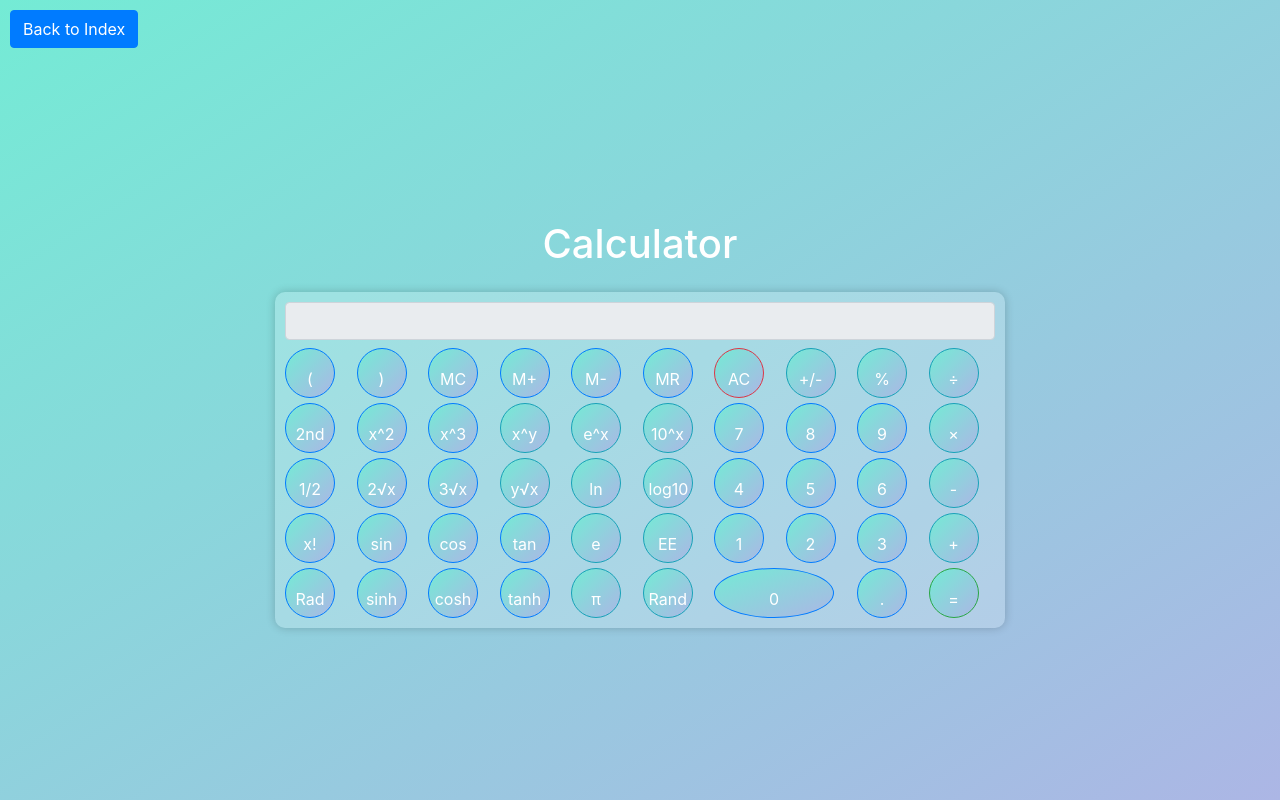
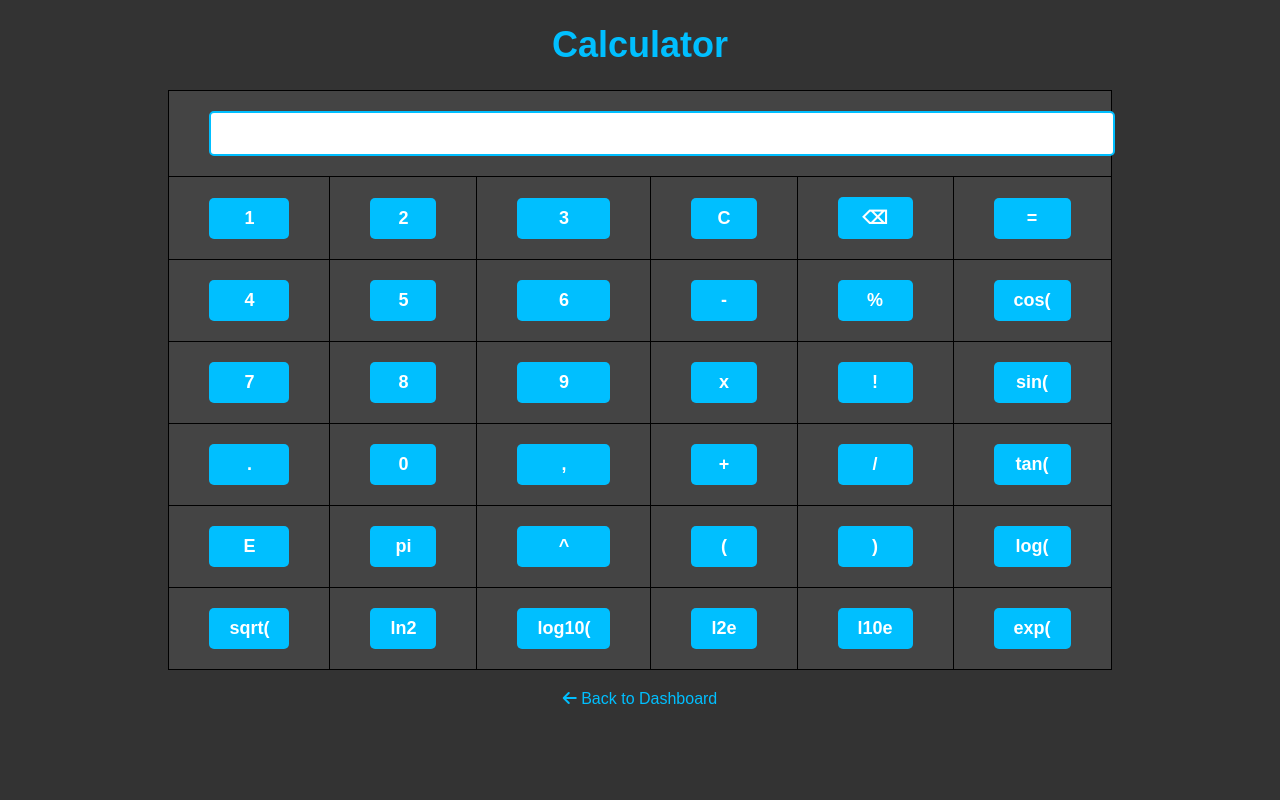
Before and after one commit to BrockAltug/Calculator, a Flask app: page /calculator in a window 1280 px wide. Run offline with Flask 3, Linux system fonts and the light colour scheme; some libraries are stand-ins or nearby versions.

Commit message:
fixed scientific calculator functions

```diff
--- a/templates/calculator.html
+++ b/templates/calculator.html
@@ -1,190 +1,188 @@
 <!DOCTYPE html>
-<html lang="en">
+<html>
 <head>
-    <meta charset="UTF-8">
-    <meta name="viewport" content="width=device-width, initial-scale=1.0">
     <title>Calculator</title>
-    <!-- Add Bootstrap CSS -->
-    <link rel="stylesheet" href="https://maxcdn.bootstrapcdn.com/bootstrap/4.5.2/css/bootstrap.min.css">
+    <link rel="stylesheet" href="https://cdnjs.cloudflare.com/ajax/libs/font-awesome/6.0.0-beta3/css/all.min.css">
     <style>
         body {
-            background: linear-gradient(to bottom right, #74ebd5, #ACB6E5);
-            display: flex;
-            justify-content: center;
-            align-items: center;
-            height: 100vh;
-            margin: 0;
+            background-color: #333;
+            color: #00bfff;
+            font-family: Arial, sans-serif;
+            text-align: center;
         }
 
-        .calculator-container {
-            background-color: rgba(255, 255, 255, 0.2);
-            padding: 10px;
-            border-radius: 10px;
-            box-shadow: 0px 0px 10px rgba(0, 0, 0, 0.2);
-            max-width: 760px; /* Adjust the max-width as needed */
-            width: 100%; /* Ensure container takes the full width */
-        }
-
-        .calculator-grid {
-            display: grid;
-            grid-template-columns: repeat(10, 1fr); /* 10 columns per row */
-            grid-gap: 5px;
-        }
-
-        .calculator-button {
-            font-size: 16px; /* Adjust button font size */
-            border-radius: 50%;
-            background: linear-gradient(to bottom right, #74ebd5, #ACB6E5);
-            color: white;
-            height: 50px; /* Adjust button height */
-            width: 50px; /* Adjust button width */
-            line-height: 50px;
-            text-align: center;
-            padding: 5px; /* Adjust padding */
-        }
-
-        /* Style for the back button */
-        .back-button {
-            position: absolute;
-            top: 10px;
-            left: 10px;
+        h1 {
+            color: #00bfff;
+            font-size: 36px; /* Adjusted font size */
         }
 
 
+        table {
+            margin: 0 auto;
+            border-collapse: collapse;
+            background-color: #444;
+        }
+
+        table, th, td {
+            border: 1px solid black;
+        }
+
+        th, td {
+            padding: 20px 40px;
+            font-size: 18px; /* Adjusted font size */
+        }
+
+        input[type="button"] {
+            width: 100%;
+            padding: 10px 20px;
+            background-color: #00bfff;
+            color: white;
+            font-size: 18px;
+            font-weight: bold;
+            border: none;
+            border-radius: 5px;
+            cursor: pointer;
+        }
+
+        input[type="text"] {
+            width: 100%;
+            padding: 10px 20px;
+            font-size: 18px;
+            font-weight: bold;
+            border: none;
+            border-radius: 5px;
+            border: 2px solid #00bfff;
+            text-align: left;
+        }
+
+        .display {
+            text-align: left;
+        }
+
+        a.back-button {
+            display: block;
+            text-align: center;
+            margin-top: 20px;
+            text-decoration: none;
+            color: #00bfff;
+        }
     </style>
+
+    <script src="https://cdnjs.cloudflare.com/ajax/libs/mathjs/10.6.4/math.js" integrity="sha512-BbVEDjbqdN3Eow8+empLMrJlxXRj5nEitiCAK5A1pUr66+jLVejo3PmjIaucRnjlB0P9R3rBUs3g5jXc8ti+fQ==" crossorigin="anonymous" referrerpolicy="no-referrer"></script>
 </head>
 <body>
-    <!-- Back Button -->
-    <a href="/" class="btn btn-primary back-button">Back to Index</a>
+    <h1>Calculator</h1>
+    <form>
+        <table>
+            <tr>
+                <td colspan="6">
+                    <input id="display" type="text">
+                </td>
+            </tr>
+            <tr>
+                <td><input type="button" value="1" onclick="display.value += '1'"></td>
+                <td><input type="button" value="2" onclick="display.value += '2'"></td>
+                <td><input type="button" value="3" onclick="display.value += '3'"></td>
+                <td><input type="button" value="C" onclick="display.value = ''"></td>
+                <td><input type="button" value="⌫" onclick="backspace()"></td>
+                <td><input type="button" value="=" onclick="calculate()"></td>
+            </tr>
+            <tr>
+                <td><input type="button" value="4" onclick="display.value += '4'"></td>
+                <td><input type="button" value="5" onclick="display.value += '5'"></td>
+                <td><input type="button" value="6" onclick="display.value += '6'"></td>
+                <td><input type="button" value="-" onclick="display.value += '-'"></td>
+                <td><input type="button" value="%" onclick="display.value += '%'"></td>
+                <td><input type="button" value="cos(" onclick="display.value += 'cos('"></td>
+            </tr>
+            <tr>
+                <td><input type="button" value="7" onclick="display.value += '7'"></td>
+                <td><input type="button" value="8" onclick="display.value += '8'"></td>
+                <td><input type="button" value="9" onclick="display.value += '9'"></td>
+                <td><input type="button" value="x" onclick="display.value += '*'"></td>
+                <td><input type="button" value="!" onclick="display.value += '!'"></td>
+                <td><input type="button" value="sin(" onclick="display.value += 'sin('"></td>
+            </tr>
+            <tr>
+                <td><input type="button" value="." onclick="display.value += '.'"></td>
+                <td><input type="button" value="0" onclick="display.value += '0'"></td>
+                <td><input type="button" value="," onclick="display.value += ','"></td>
+                <td><input type="button" value="+" onclick="display.value += '+'"></td>
+                <td><input type="button" value="/" onclick="display.value += '/'"></td>
+                <td><input type="button" value="tan(" onclick="display.value += 'tan('"></td>
+            </tr>
+            <tr>
+                <td><input type="button" value="E" onclick="e()"></td>
+                <td><input type="button" value="pi" onclick="pi()"></td>
+                <td><input type="button" value="^" onclick="power()"></td>
+                <td><input type="button" value="(" onclick="display.value += '('"></td>
+                <td><input type="button" value=")" onclick="display.value += ')'"></td>
+                <td><input type="button" value="log(" onclick="base10Log()"></td>
+            </tr>
+            <tr>
+                <td><input type="button" value="sqrt(" onclick="squareRoot()"></td>
+                <td><input type="button" value="ln2" onclick="display.value += Math.LN2"></td>
+                <td><input type="button" value="log10(" onclick="base10Log()"></td>
+                <td><input type="button" value="l2e" onclick="display.value += Math.LOG2E"></td>
+                <td><input type="button" value="l10e" onclick="display.value += Math.LOG10E"></td>
+                <td><input type="button" value="exp(" onclick="display.value += 'exp('"></td>
+            </tr>
 
-    <div class="container mt-5">
-        <h1 class="mb-4 text-center text-white">Calculator</h1>
-        <div class="row justify-content-center">
-            <div class="col-md-8">
-                <div class="calculator-container">
-                    <input type="text" id="display" class="form-control mb-2" disabled>
-                    <div class="calculator-grid">
-                        <!-- First Row -->
-                        <button onclick="appendToDisplay('(')" class="btn btn-primary calculator-button">(</button>
-                        <button onclick="appendToDisplay(')')" class="btn btn-primary calculator-button">)</button>
-                        <button onclick="memoryClear()" class="btn btn-primary calculator-button">MC</button>
-                        <button onclick="memoryAdd()" class="btn btn-primary calculator-button">M+</button>
-                        <button onclick="memorySubtract()" class="btn btn-primary calculator-button">M-</button>
-                        <button onclick="memoryRecall()" class="btn btn-primary calculator-button">MR</button>
-                        <button onclick="clearDisplay()" class="btn btn-danger calculator-button">AC</button>
-                        <button onclick="togglePositiveNegative()" class="btn btn-info calculator-button">+/-</button>
-                        <button onclick="appendToDisplay('%')" class="btn btn-info calculator-button">%</button>
-                        <button onclick="appendToDisplay('÷')" class="btn btn-info calculator-button">÷</button>
-
-                        <!-- Second Row -->
-                        <button onclick="power(2)" class="btn btn-primary calculator-button">2nd</button>
-                        <button onclick="power(2, 2)" class="btn btn-primary calculator-button">x^2</button>
-                        <button onclick="power(2, 3)" class="btn btn-primary calculator-button">x^3</button>
-                        <button onclick="appendToDisplay('^')" class="btn btn-info calculator-button">x^y</button>
-                        <button onclick="exponential('e')" class="btn btn-info calculator-button">e^x</button>
-                        <button onclick="power(10, 10)" class="btn btn-info calculator-button">10^x</button>
-                        <button onclick="appendToDisplay('7')" class="btn btn-primary calculator-button">7</button>
-                        <button onclick="appendToDisplay('8')" class="btn btn-primary calculator-button">8</button>
-                        <button onclick="appendToDisplay('9')" class="btn btn-primary calculator-button">9</button>
-                        <button onclick="appendToDisplay('*')" class="btn btn-info calculator-button">×</button>
-
-                        <!-- Third Row -->
-                        <button onclick="reciprocal()" class="btn btn-primary calculator-button">1/2</button>
-                        <button onclick="squareRoot(2)" class="btn btn-primary calculator-button">2√x</button>
-                        <button onclick="squareRoot(3)" class="btn btn-primary calculator-button">3√x</button>
-                        <button onclick="appendToDisplay('y√x')" class="btn btn-info calculator-button">y√x</button>
-                        <button onclick="naturalLogarithm()" class="btn btn-info calculator-button">ln</button>
-                        <button onclick="logBase10()" class="btn btn-info calculator-button">log10</button>
-                        <button onclick="appendToDisplay('4')" class="btn btn-primary calculator-button">4</button>
-                        <button onclick="appendToDisplay('5')" class="btn btn-primary calculator-button">5</button>
-                        <button onclick="appendToDisplay('6')" class="btn btn-primary calculator-button">6</button>
-                        <button onclick="appendToDisplay('-')" class="btn btn-info calculator-button">-</button>
-
-                        <!-- Fourth Row -->
-                        <button onclick="factorial()" class="btn btn-primary calculator-button">x!</button>
-                        <button onclick="trigonometric('sin')" class="btn btn-primary calculator-button">sin</button>
-                        <button onclick="trigonometric('cos')" class="btn btn-primary calculator-button">cos</button>
-                        <button onclick="trigonometric('tan')" class="btn btn-primary calculator-button">tan</button>
-                        <button onclick="exponential('e')" class="btn btn-info calculator-button">e</button>
-                        <button onclick="scientificNotation()" class="btn btn-info calculator-button">EE</button>
-                        <button onclick="appendToDisplay('1')" class="btn btn-primary calculator-button">1</button>
-                        <button onclick="appendToDisplay('2')" class="btn btn-primary calculator-button">2</button>
-                        <button onclick="appendToDisplay('3')" class="btn btn-primary calculator-button">3</button>
-                        <button onclick="appendToDisplay('+')" class="btn btn-info calculator-button">+</button>
-
-                        <!-- Fifth Row -->
-                        <button onclick="toggleRadianDegree()" class="btn btn-primary calculator-button">Rad</button>
-                        <button onclick="trigonometric('sinh')" class="btn btn-primary calculator-button">sinh</button>
-                        <button onclick="trigonometric('cosh')" class="btn btn-primary calculator-button">cosh</button>
-                        <button onclick="trigonometric('tanh')" class="btn btn-primary calculator-button">tanh</button>
-                        <button onclick="appendToDisplay('π')" class="btn btn-info calculator-button">π</button>
-                        <button onclick="randomNumber()" class="btn btn-info calculator-button">Rand</button>
-                        <button onclick="appendToDisplay('0')" class="btn btn-primary calculator-button" style="grid-column: span 2; width: 120px;">0</button>
-                        <button onclick="appendToDisplay('.')" class="btn btn-primary calculator-button">.</button>
-                        <button onclick="calculate()" class="btn btn-success calculator-button">=</button>
-
-                    </div>
-                </div>
-            </div>
-        </div>
-    </div>
-
-    <!-- Add Bootstrap JS and jQuery -->
-    <script src="https://code.jquery.com/jquery-3.5.1.slim.min.js"></script>
-    <script src="https://cdn.jsdelivr.net/npm/@popperjs/core@2.11.6/dist/umd/popper.min.js"></script>
-    <script src="https://maxcdn.bootstrapcdn.com/bootstrap/4.5.2/js/bootstrap.min.js"></script>
-
-    <!-- JavaScript Functions -->
+        </table>
+    </form>
     <script>
-        function appendToDisplay(value) {
-            document.getElementById('display').value += value;
-        }
-
-        function clearDisplay() {
-            document.getElementById('display').value = '';
+        function backspace() {
+            let display = document.getElementById("display");
+            display.value = display.value.slice(0, -1);
         }
 
         function calculate() {
+            let display = document.getElementById("display");
+            let expression = display.value;
+            let result;
+
             try {
-                let expression = document.getElementById('display').value;
-                // Replace ^ with ** for exponentiation
-                expression = expression.replace("^", "**");
-                // Replace ÷ with / for division
-                expression = expression.replace("÷", "/");
-                // Replace √ with the actual square root calculation
-                expression = expression.replace(/√/g, "Math.sqrt");
-                // Use the eval function to calculate the result
-                let result = eval(expression);
-                if (result === undefined || result === null || isNaN(result)) {
-                    document.getElementById('display').value = 'Error';
-                } else {
-                    // Check if the result is a multiplication
-                    if (expression.includes('*')) {
-                        // Display the result of multiplication up to 2 decimal places
-                        document.getElementById('display').value = result.toFixed(2);
-                    } else if (expression.includes('/')) {
-                        // Display the result of division up to 10 decimal places
-                        document.getElementById('display').value = result.toFixed(10);
-                    } else {
-                        // Display other results normally
-                        document.getElementById('display').value = result;
-                    }
-                }
+                // Convert trigonometric function inputs from degrees to radians
+                expression = expression.replace(/sin\(/g, 'sin(' + Math.PI / 180 + '*');
+                expression = expression.replace(/cos\(/g, 'cos(' + Math.PI / 180 + '*');
+                expression = expression.replace(/tan\(/g, 'tan(' + Math.PI / 180 + '*');
+
+                result = math.evaluate(expression);
+                display.value = result;
             } catch (error) {
-                document.getElementById('display').value = 'Error';
+                display.value = "Error";
             }
         }
 
-
-        function togglePositiveNegative() {
-            const display = document.getElementById('display');
-            if (display.value.startsWith('-')) {
-                display.value = display.value.substring(1);
-            } else {
-                display.value = '-' + display.value;
-            }
+        function squareRoot() {
+            let display = document.getElementById("display");
+            display.value += "sqrt(";
         }
 
+        function base10Log() {
+            let display = document.getElementById("display");
+            display.value += "log(";
+        }
+
+        function pi() {
+            let display = document.getElementById("display");
+            display.value += "pi";
+        }
+
+        function e() {
+            let display = document.getElementById("display");
+            display.value += "e";
+        }
+
+        function power() {
+            let display = document.getElementById("display");
+            display.value += "^(";
+        }
     </script>
+    <div>
+        <a href="/" class="back-button"><i class="fas fa-arrow-left"></i> Back to Dashboard</a>
+
+    </div>
 </body>
+
 </html>
```
